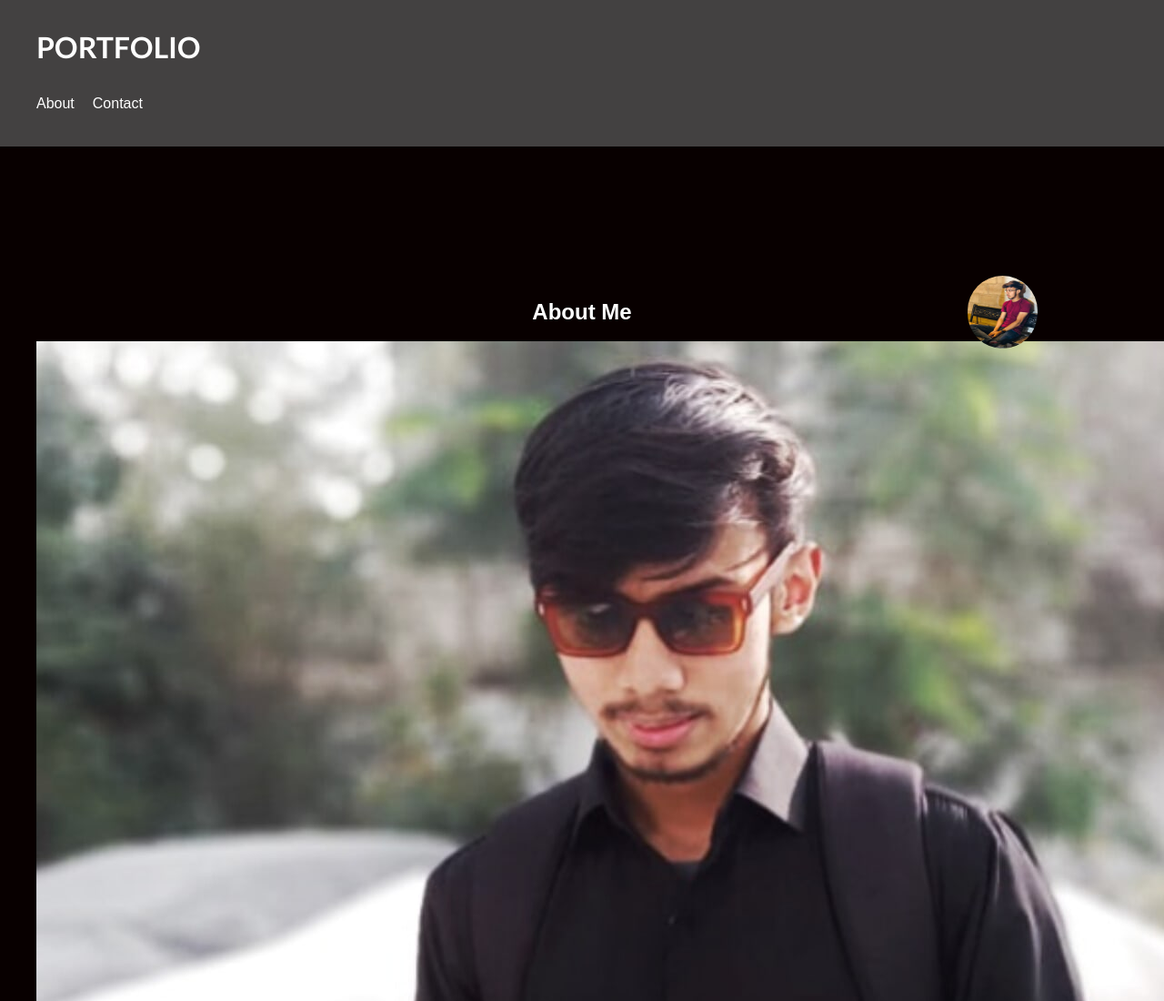
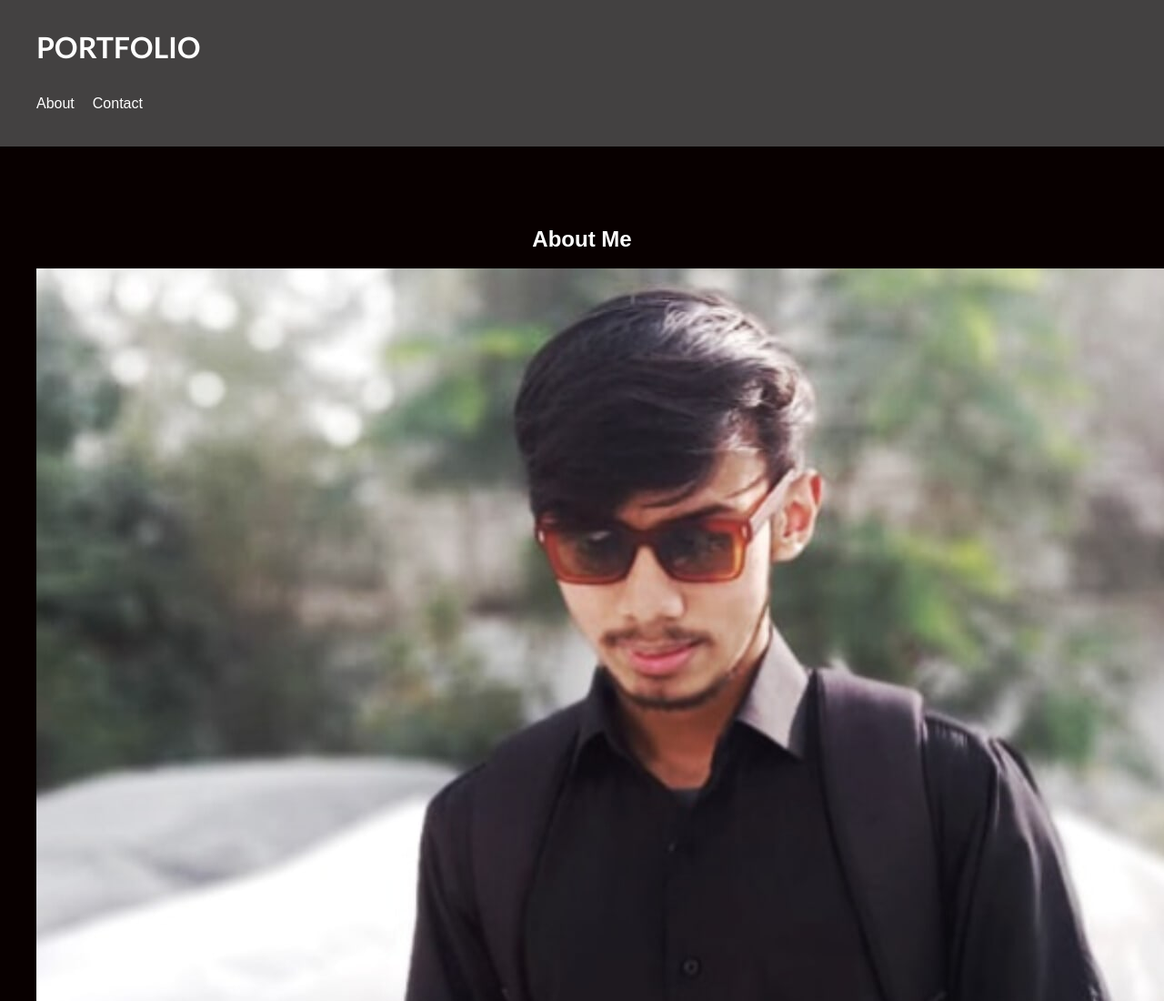
Before and after one commit to mrafay04/Portfolio-rafay, a plain HTML site: page index.html in a window 1280 px wide. Shown: the top 1100 px of the page at 91% size. Drawn offline with Linux system fonts and the light colour scheme.

Commit message:
Update index.html

```diff
--- a/index.html
+++ b/index.html
@@ -29,9 +29,7 @@
 
     <section id="about">
         <div class="container">
-            <div class="profile">
-                <img class="pic" src= "Screenshot_2024-01-22-22-54-56-00_1c337646f29875672b5a61192b9010f9.jpg" alt="">
-            </div>
+
             <h2 style="color: #FFFFFF; "><b>About Me</b></h2>
             <img class="img" src="WhatsApp Image 2024-02-06 at 02.52.03_1bd8a766.jpg" alt="">
 
```
